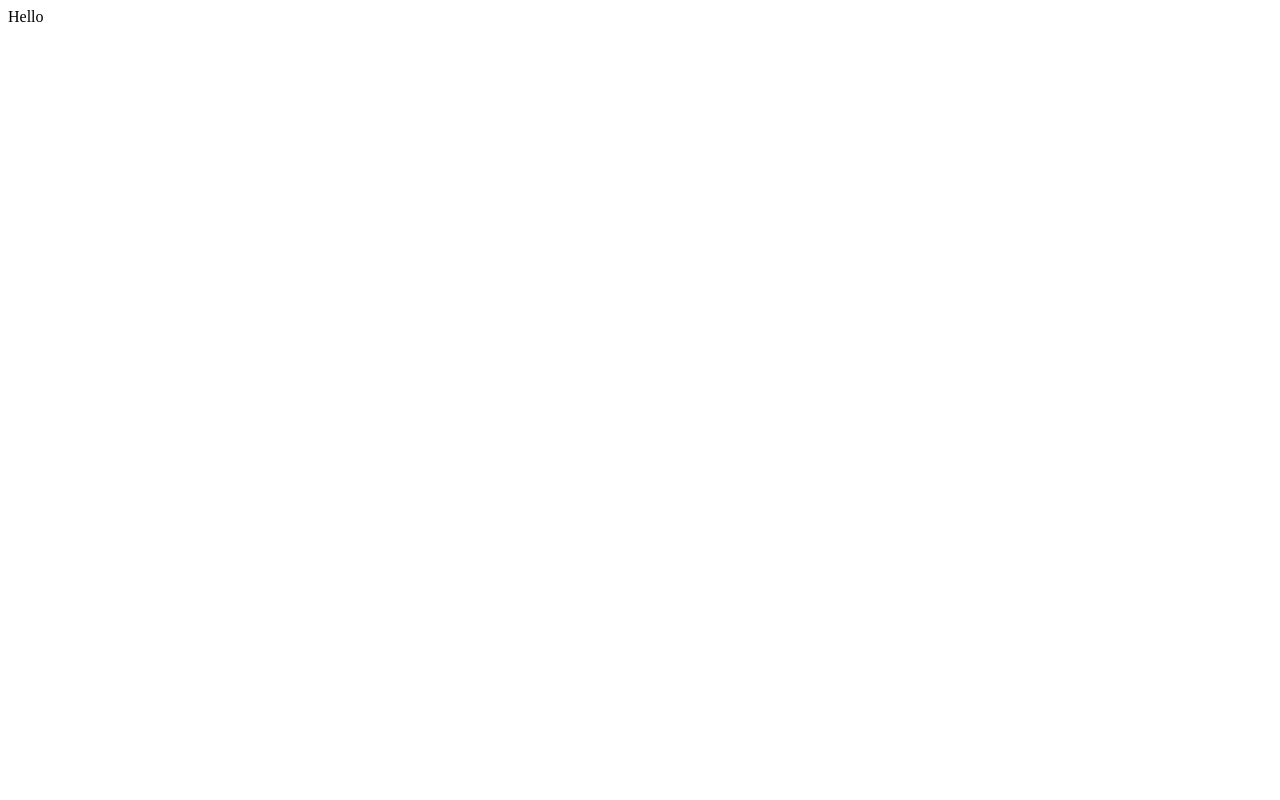
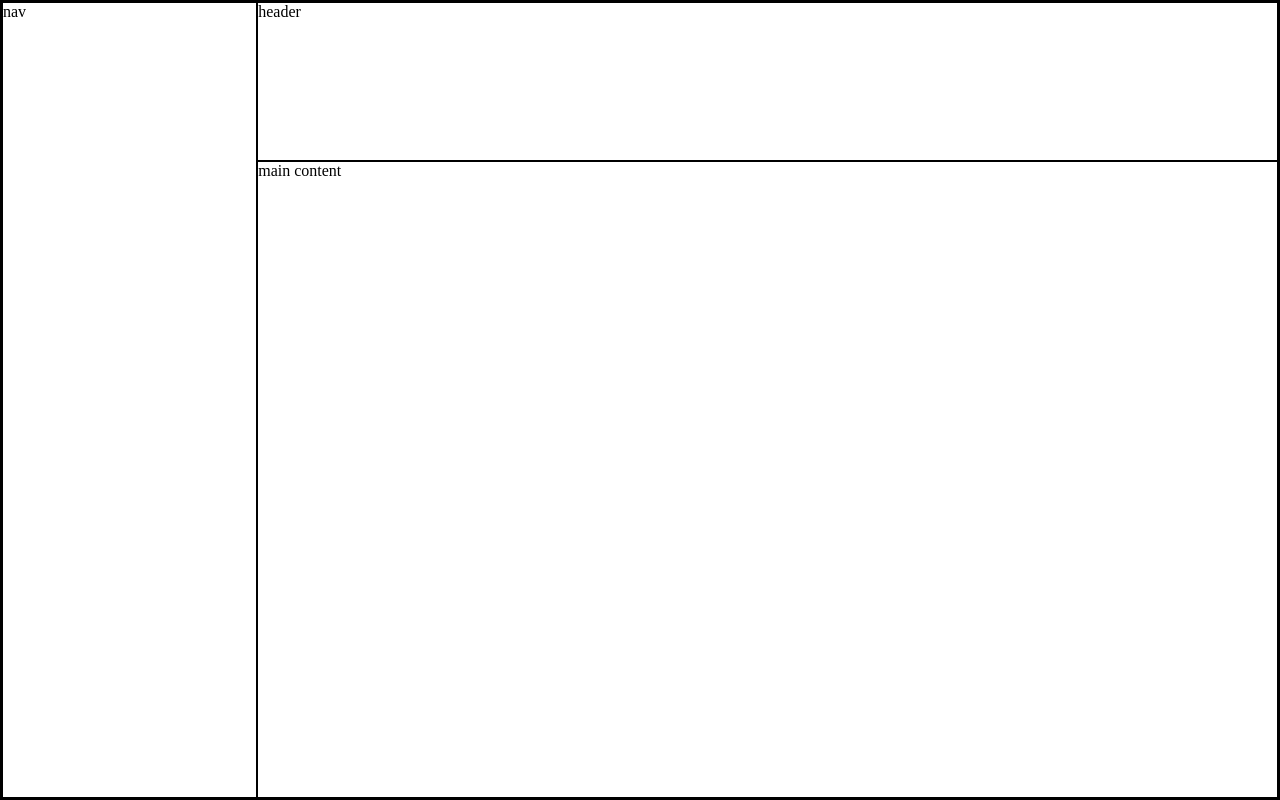
Before and after one commit to valdes91/admin-dashboard, a plain HTML site: page index.html in a window 1280 px wide. Drawn offline with Linux system fonts and the light colour scheme.

Commit message:
add basic grid layout

```diff
--- a/index.html
+++ b/index.html
@@ -3,9 +3,12 @@
 	<head>
 		<meta charset="UTF-8" />
 		<meta name="viewport" content="width=device-width, initial-scale=1.0" />
-		<title>Document</title>
+		<link rel="stylesheet" href="styles.css" />
+		<title>Admin Dashboard</title>
 	</head>
 	<body>
-		Hello
+		<nav class="nav">nav</nav>
+		<header class="header">header</header>
+		<main class="main-content">main content</main>
 	</body>
 </html>
--- a/styles.css
+++ b/styles.css
@@ -7,4 +7,31 @@
 * {
 	margin: 0;
 	padding: 0;
+	border: 1px solid black;
 }
+
+html,
+body {
+	height: 100%;
+}
+
+body {
+	display: grid;
+	grid-template-rows: 1fr 4fr;
+	grid-template-columns: 1fr 4fr;
+}
+
+.nav {
+	grid-row: 1 / 3;
+	grid-column: 1 / 2;
+}
+
+.header {
+	grid-row: 1 / 2;
+	grid-column: 2 / 3;
+}
+
+.main-content {
+	grid-row: 2 / 3;
+	grid-column: 2 / 3;
+}
```
